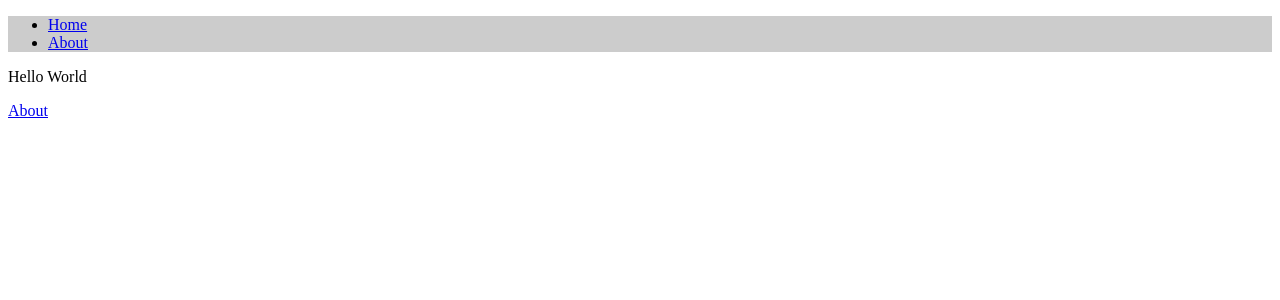
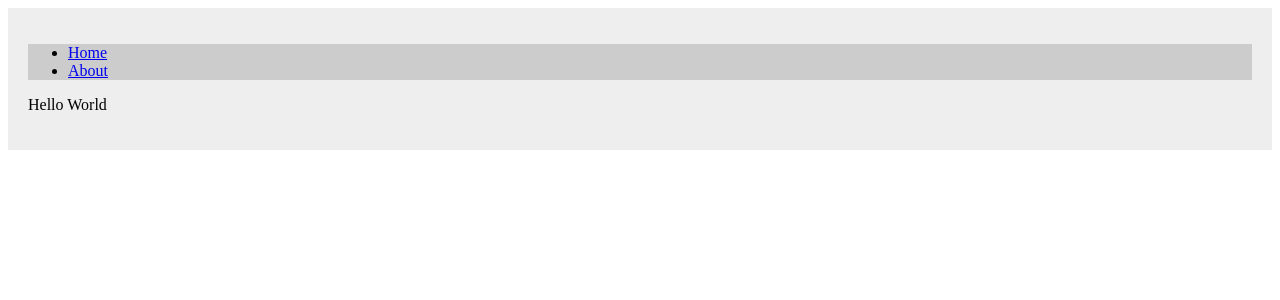
Before and after one commit to kzhrk-sandbox/sample-next, a Next.js app: page / in a window 1280 px wide. Shown: the top 300 px of the page. Built offline with nearby package versions, Linux system fonts and the light colour scheme.

Commit message:
Add layout component

```diff
--- /dev/null
+++ b/layout/index.js
@@ -0,0 +1,15 @@
+import Header from './Header'
+
+const layoutStyle = {
+  padding: 20,
+  backgroundColor: '#eee'
+}
+
+const Layout = props => (
+  <div style={layoutStyle}>
+    <Header />
+    {props.children}
+  </div>
+)
+
+export default Layout
--- a/pages/index.js
+++ b/pages/index.js
@@ -1,14 +1,10 @@
-import Header from '../components/Header'
+import Layout from '../layout'
 import Link from 'next/link'
 
 const Index = () => (
-  <div>
-    <Header></Header>
+  <Layout>
     <p>Hello World</p>
-    <Link href="/about">
-      <a>About</a>
-    </Link>
-  </div>
+  </Layout>
 )
 
 export default Index
```
Also changed, not shown: pages/about.js (+3 -4 lines), layout/Header.js (renamed from components/Header.js).
